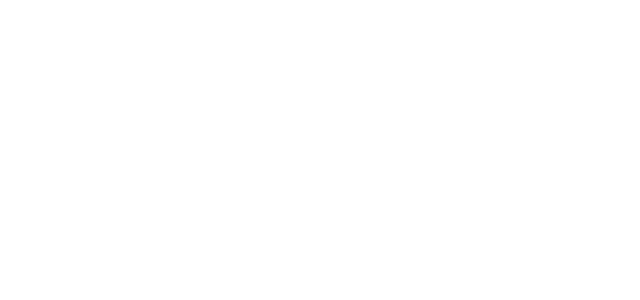
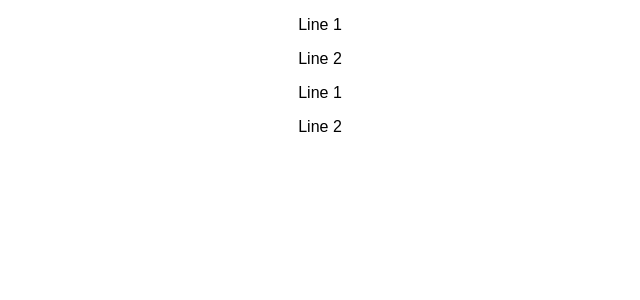
Before and after one commit to jarnoln/react-exercise-1, a React (Create React App) app: page / in a window 1280 px wide. Shown: the top 300 px of the page, without its empty margins (320-960 px from the left). Built offline with nearby package versions, Linux system fonts and the light colour scheme.

Commit message:
Add UserOutput component

```diff
--- a/src/App.js
+++ b/src/App.js
@@ -1,11 +1,14 @@
 import React, { Component } from 'react';
 import logo from './logo.svg';
 import './App.css';
+import UserOutput from './UserOutput/UserOutput.js';
 
 class App extends Component {
   render() {
     return (
       <div className="App">
+        <UserOutput> </UserOutput>
+        <UserOutput> </UserOutput>
       </div>
     );
   }
--- /dev/null
+++ b/src/UserOutput/UserOutput.js
@@ -0,0 +1,12 @@
+import React from 'react';
+
+const userOutput = (props) => {
+    return (
+        <div className="userOutput">
+            <p> Line 1 </p>
+            <p> Line 2 </p>
+        </div>
+    );
+}
+
+export default userOutput;
```
